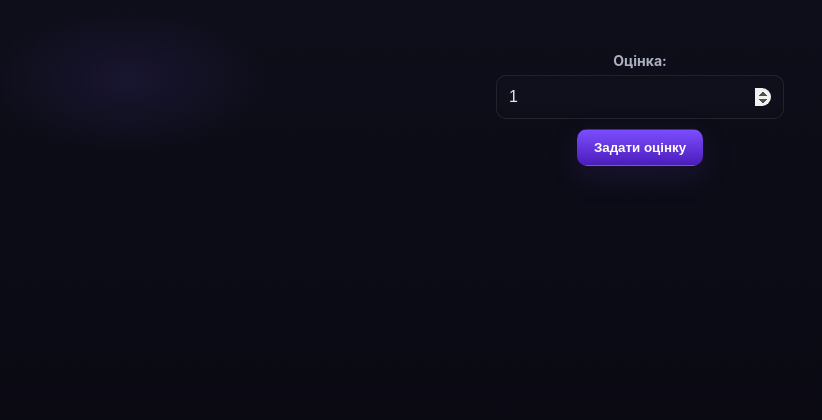
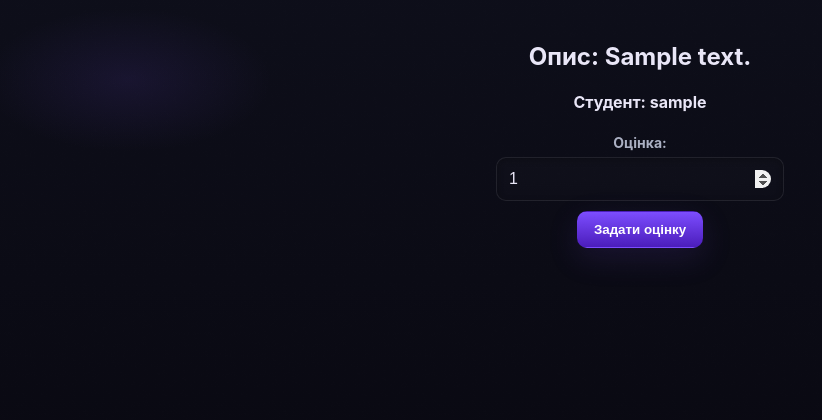
Before and after one commit to Neatink/Learning-Management-System, a Django app: page /student/grade/1 in a window 1280 px wide. Shown: the top 420 px of the page, without its empty margins (0-822 px from the left). Run offline with Django 5.2, Linux system fonts and the light colour scheme; a user stored in the database is signed in; tables that the repository leaves empty hold one stand-in row (values such as "Sample post").

Commit message:
Add task description;Student username to grade_task_user.html

```diff
--- a/LMS/LMSproject/templates/grade_task_user.html
+++ b/LMS/LMSproject/templates/grade_task_user.html
@@ -8,6 +8,8 @@
 </head>
 <body>
 <form method="post" class="mt-1">
+<h2>Опис: {{ answer.task.description }}</h2>
+<h4>Студент: {{ answer.user }}</h4>
 {% csrf_token %}
 {{ form.as_p }}
 <div class="mt-1">
--- a/LMS/LMSproject/views.py
+++ b/LMS/LMSproject/views.py
@@ -165,6 +165,7 @@ class GradeTaskUser(LoginRequiredMixin, UserIsAdminMixin, UpdateView):
     model = AnswerForTask
     form_class = GradeForm
     success_url = reverse_lazy('admin_menu_view')
+    context_object_name = 'answer'
 
     def get_success_url(self):
         return reverse_lazy("task_detail_view", kwargs={"pk": self.object.task.id})
```
